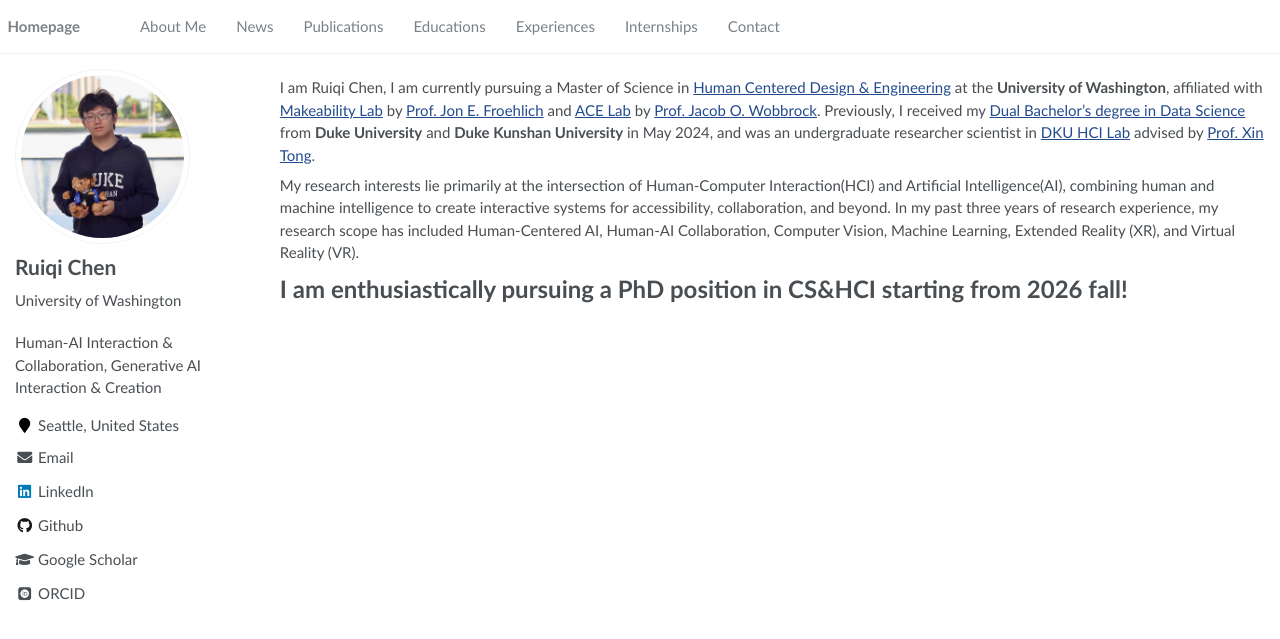
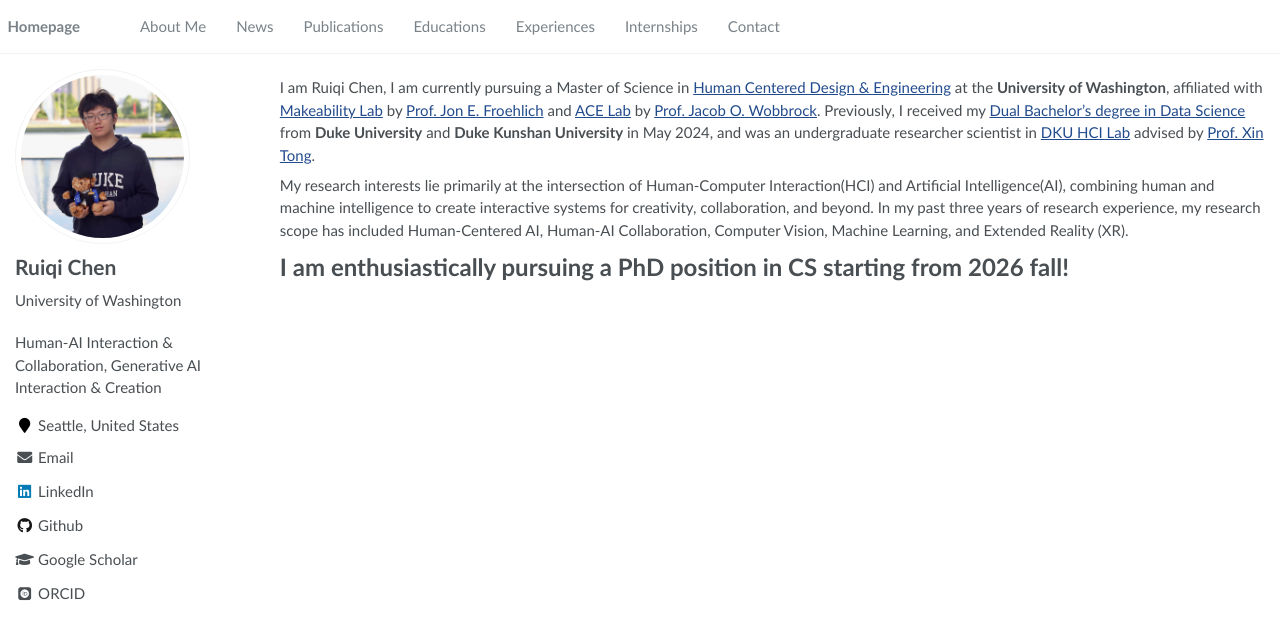
Before and after one commit to Ruiqi-Chen-0216/Ruiqi-Chen-0216.github.io, a Jekyll site: the page built from _pages/about.md, in a window 1280 px wide. Shown: the top 639 px of the page. Built offline with Jekyll 4.4.1, drawn with Linux system fonts in a browser that asks for light colours; some web fonts are replaced.

Commit message:
Update about.md

```diff
--- a/_pages/about.md
+++ b/_pages/about.md
@@ -10,6 +10,6 @@
 
 I am Ruiqi Chen, I am currently pursuing a Master of Science in  [Human Centered Design & Engineering](https://www.hcde.washington.edu/) at the **University of Washington**, affiliated with [Makeability Lab](https://makeabilitylab.cs.washington.edu/) by [Prof. Jon E. Froehlich](https://jonfroehlich.github.io/) and [ACE Lab](https://depts.washington.edu/acelab/index.html) by [Prof. Jacob O. Wobbrock](https://faculty.washington.edu/wobbrock/). Previously, I received my [Dual Bachelor's degree in Data Science](https://undergraduate.bulletins.duke.edu/allprograms/dukekunshanprogram) from **Duke University** and **Duke Kunshan University** in May 2024, and was an undergraduate researcher scientist in [DKU HCI Lab](https://arkxlab.github.io/) advised by [Prof. Xin Tong](https://scholar.google.ca/citations?user=XIM08ZwAAAAJ&hl=en).
 
-My research interests lie primarily at the intersection of Human-Computer Interaction(HCI) and Artificial Intelligence(AI), combining human and machine intelligence to create interactive systems for accessibility, collaboration, and beyond. In my past three years of research experience, my research scope has included Human-Centered AI, Human-AI Collaboration, Computer Vision, Machine Learning, Extended Reality (XR), and Virtual Reality (VR).
+My research interests lie primarily at the intersection of Human-Computer Interaction(HCI) and Artificial Intelligence(AI), combining human and machine intelligence to create interactive systems for creativity, collaboration, and beyond. In my past three years of research experience, my research scope has included Human-Centered AI, Human-AI Collaboration, Computer Vision, Machine Learning, and Extended Reality (XR).
 
-**<span style="font-size: 24px;">I am enthusiastically pursuing a PhD position in CS&HCI starting from 2026 fall!</span>**
+**<span style="font-size: 24px;">I am enthusiastically pursuing a PhD position in CS starting from 2026 fall!</span>**
```
